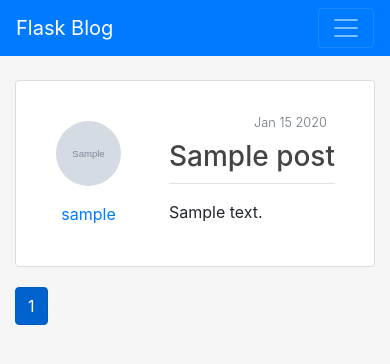
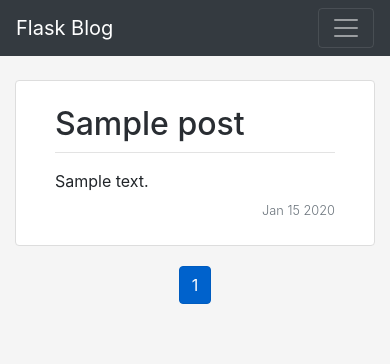
Before and after one commit to mike-pisman/flask-blog, a Flask app: page / in a window 390 px wide. Shown: the top 364 px of the page. Run offline with Flask 2, Linux system fonts and the light colour scheme; tables that the repository leaves empty hold one stand-in row (values such as "Sample post"); grey boxes marked "Sample" are stand-in pictures; some libraries are stand-ins or nearby versions.

```diff
--- a/flaskblog/__init__.py
+++ b/flaskblog/__init__.py
@@ -26,9 +26,11 @@ def create_app(config_class=Config):
     from flaskblog.users.routes import users
     from flaskblog.posts.routes import posts
     from flaskblog.main.routes import main
+    from flaskblog.errors.handlers import errors
 
     app.register_blueprint(users)
     app.register_blueprint(posts)
     app.register_blueprint(main)
+    app.register_blueprint(errors)
 
     return app
--- a/flaskblog/static/style.css
+++ b/flaskblog/static/style.css
@@ -48,12 +48,31 @@ body {
 }
 
 .article-title {
-    color: #444444;
+    color: #292d32;
 }
 
 a.article-title:hover {
-    color: #007bff;
+    color: #6c757d;
     text-decoration: none;
+}
+
+.article-content-2 {
+    white-space: pre-line;
+    margin: 1em 0 0.5em 0;
+    text-align: justify;
+    overflow: hidden;
+    position: relative;
+    display: block;
+}
+
+.article-content-2::before {
+    background: linear-gradient(rgba(0, 0, 0, 0) 50%, white 100%);
+    content: '\200C';
+    display: block;
+    position: absolute;
+    height: 100%;
+    width: 100%;
+    text-align: center;
 }
 
 .article-content {
@@ -62,10 +81,19 @@ a.article-title:hover {
     text-align: justify;
 }
 
+@media (max-width: 992px) {
+    .article-img {
+        height: 0;
+        width: 0;
+    }
+}
+
+@media (min-width: 992px) {
     .article-img {
         height: 65px;
         width: 65px;
         margin: auto;
+    }
 }
 
 .article-metadata {
@@ -110,6 +138,16 @@ a.article-title:hover {
     min-height: 10rem;
 }
 
-.posts{
-    max-width: 720px;
+.error-template{
+    text-align: center;
 }
+
+.error-title{
+    font-size: 8rem;
+    font-weight: 900;
+    color: #b0b0b0;
+}
+
+.error-details{
+    color: #5d5d5d;
+}
--- a/flaskblog/templates/about.html
+++ b/flaskblog/templates/about.html
@@ -1,4 +1,6 @@
 {% extends "layout.html" %}
 {% block content %}
-    <h1>Welcome home!</h1>
+    <div class="media container content-section">
+        <h1>Welcome home!</h1>
+    </div>
 {% endblock content %}
--- a/flaskblog/templates/home.html
+++ b/flaskblog/templates/home.html
@@ -6,38 +6,65 @@
                 <h3 class="article-content">There is no posts yet,</h3>
                 <h5>Be the first one!</h5>
                 <br />
-              <a class="btn btn-outline-primary" href="{{ url_for('posts.new_post') }}" role="button">Create New Post</a>
+                <a class="btn btn-outline-primary" href="{{ url_for('posts.new_post') }}" role="button">
+                    Create New Post
+                </a>
             </div>
         </article>
     {% endif %}
     {% for post in posts.items %}
         <article class="media content-section p-4">
-                <div class="m-3 text-center mr-5">
-                    <div><img class="rounded-circle article-img" src="{{ url_for('static', filename='files/images/' + post.author.image_file) }}"></div>
-                    <div class="mt-3"><a  href="{{ url_for('users.user_posts', username=post.author.username) }}">{{ post.author.username }}</a></div>
+                <div class="d-none d-sm-none d-lg-block m-3 text-center mr-5">
+                    <div>
+                        <img class="rounded-circle article-img"
+                              src="{{ url_for('static', filename='files/images/' + post.author.image_file) }}">
                     </div>
-                <div>
+                    <div class="mt-3">
+                        <a  href="{{ url_for('users.user_posts', username=post.author.username) }}">
+                            {{ post.author.username }}
+                        </a>
+                    </div>
+                </div>
+                <div class="container-fluid">
                     <div class="media-body">
                         <div class="article-metadata">
-                            <small class="text-muted float-right p-2 font-weight-light">{{ post.date_posted.strftime('%b %d %Y') }}</small>
-                            <a class="article-title" href="{{ url_for('posts.post', post_id=post.id) }}"><h3>{{ post.title }}</h3></a>
-
+                            <a class="article-title" href="{{ url_for('posts.post', post_id=post.id) }}">
+                                <h2>{{ post.title }}</h2>
+                            </a>
                         </div>
+                        {% if post.content|length > 250 %}
+                            <p class="article-content-2">{{ post.content|truncate(250) }}</p>
+                        {% else %}
                             <p class="article-content">{{ post.content }}</p>
+                        {% endif %}
                     </div>
+                    {% if post.content|length > 250 %}
+                    <div class="text-center">
+                        <a class="btn btn-outline-secondary btn btn-sm" href="{{ url_for('posts.post', post_id=post.id) }}">
+                            Continue Reading
+                        </a>
+                    </div>
+                    {% endif %}
+                    <small class="text-muted float-right font-weight-light">
+                        {{ post.date_posted.strftime('%b %d %Y') }}
+                    </small>
                 </div>
             </div>
         </article>
     {% endfor %}
+    <div class="text-center">
     {%  for page_num in posts.iter_pages(left_edge=1, right_edge=1, left_current=1, right_current=2) %}
         {% if page_num %}
             {% if page_num == posts.page %}
                 <p class="btn btn-primary mb-4 active">{{ page_num }}</p>
             {% else %}
-                <a class="btn btn-outline-primary mb-4" href="{{ url_for('main.home_page', page=page_num) }}">{{ page_num }}</a>
+                <a class="btn btn-outline-primary mb-4" href="{{ url_for('main.home_page', page=page_num) }}">
+                    {{ page_num }}
+                </a>
             {% endif %}
         {% else %}
             ...
         {% endif %}
     {%  endfor %}
+    </div>
 {% endblock content %}
--- a/flaskblog/templates/layout.html
+++ b/flaskblog/templates/layout.html
@@ -16,7 +16,7 @@
     {% endif %}
 </head>
 <body>
-    <nav class="navbar navbar-expand-lg navbar-dark bg-primary">
+    <nav class="navbar navbar-expand-lg navbar-dark bg-dark">
         <a class="navbar-brand" href="/">Flask Blog</a>
         <button class="navbar-toggler" type="button" data-toggle="collapse" data-target="#page_menu" aria-controls="page_menu" aria-expanded="false" aria-label="Toggle navigation">
             <span class="navbar-toggler-icon"></span>
@@ -59,7 +59,7 @@
       </div>
     </nav>
 
-    <main role="main" class="container posts">
+    <main role="main" class="container">
         {% with messages = get_flashed_messages(with_categories=true) %}
         {% if messages %}
         {% for category, message in messages %}
--- a/flaskblog/templates/login.html
+++ b/flaskblog/templates/login.html
@@ -4,7 +4,7 @@
         <form method="POST" acrion="" class="form-signin" enctype="multipart/form-data">
             {{ form.hidden_tag() }}
             <fieldset class="form-group">
-                <legend class="h3 mb-3 font-weight-normal">Sign In</legend>
+                <legend class="h1 mb-4 font-weight-normal">Sign In</legend>
                 <div class="input-group mb-3">
                     {% if form.email.errors %}
                         {{ form.email(class="form-control is-invalid") }}
--- a/flaskblog/templates/register.html
+++ b/flaskblog/templates/register.html
@@ -4,7 +4,7 @@
         <form method="POST" acrion="" class="form-signin" enctype="multipart/form-data">
             {{ form.hidden_tag() }}
             <fieldset class="form-group">
-                <legend class="h3 mb-3 font-weight-normal">Sign Up</legend>
+                <legend class="h1 mb-4 font-weight-normal">Sign Up</legend>
                 <div class="input-group mb-3">
                     {% if form.username.errors %}
                         {{ form.username(class="form-control is-invalid") }}
```
Also changed, not shown: flaskblog/errors/handlers.py (added, +18 -0 lines), flaskblog/templates/errors/403.html (added, +12 -0 lines), flaskblog/templates/errors/404.html (added, +12 -0 lines), flaskblog/templates/errors/500.html (added, +14 -0 lines), flaskblog/templates/post.html (+16 -18 lines), requirements.txt (added, +22 -0 lines), flaskblog/errors/__init__.py (added), flaskblog/site.db, 1 other file. Lines whose indentation alone changed are shown as unchanged.
